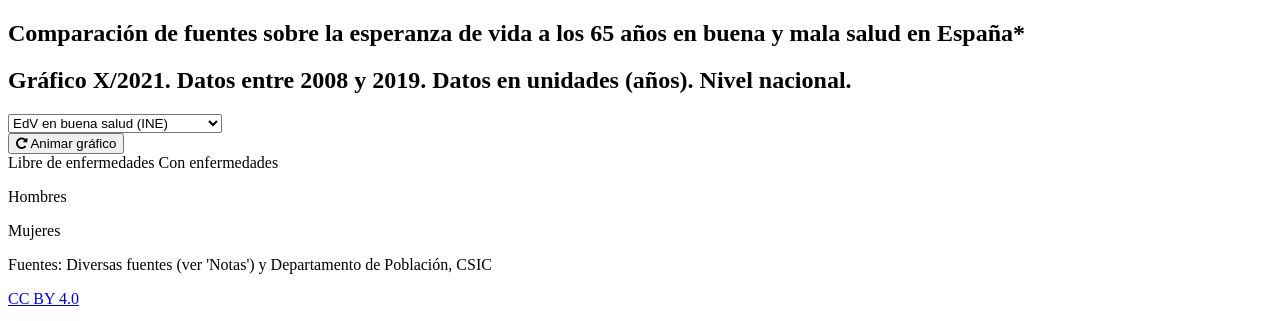
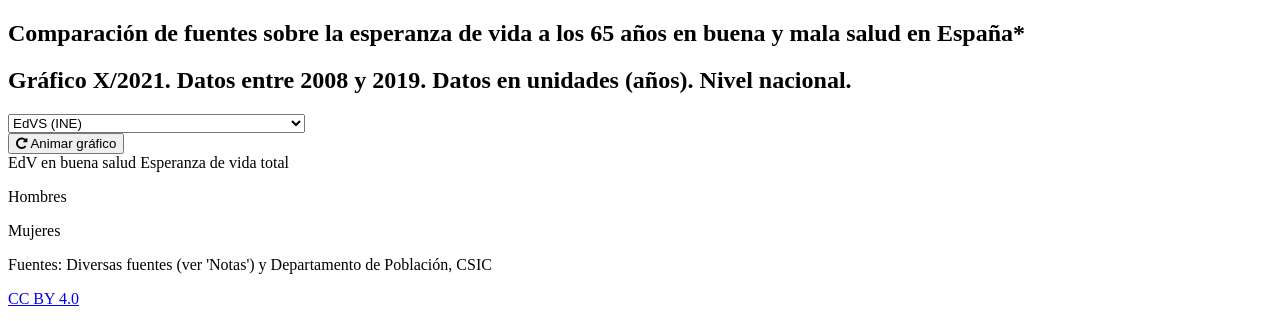
Before and after one commit to EnvejecimientoEnRed/longevidad_edv-saludable_barras, a website: page pre/template.html in a window 1280 px wide. Shown: the top 321 px of the page. Drawn offline with Linux system fonts and the light colour scheme; a script that the page names is missing.

Commit message:
Primeros cambios conceptuales

```diff
--- a/pre/css/main.scss
+++ b/pre/css/main.scss
@@ -239,7 +239,7 @@ body, button {
                     background-color: #78bb6e;
                 }
                 &.second::before {
-                    background-color: #6f0910;
+                    background: linear-gradient(to right, #78bb6e 0%, #78bb6e 50%, #6f0910 50%, #6f0910 100%);
                 }
 
             }
@@ -363,6 +363,9 @@ body, button {
         font-weight: 700;
         margin-bottom: 8px;
     }
+    &__subheader {
+
+    }
     &__paragraph {
         font-size: 0.9em;
         line-height: 1.25em;
@@ -468,7 +471,7 @@ body, button {
     opacity: 0;
 
     width: auto;
-    max-width: 135px;
+    max-width: 180px;
     height: auto;
     padding: 8px;
     background-color: #F4F4F4;
--- a/pre/js/main.js
+++ b/pre/js/main.js
@@ -239,7 +239,7 @@ function menChart(data) {
             let html = `<p class="chart__tooltip--title">${d.data.anio}</p>
                 <p class="chart__tooltip--text">EdV total: ${total.toFixed(1).replace('.',',')} años</p>
                 <p class="chart__tooltip--text">EdV en buena salud: ${d.data.hombres_saludable.toFixed(1).replace('.',',')} años</p>
-                <p class="chart__tooltip--text">EdV en mala salud: ${d.data.hombres_no_saludable.toFixed(1).replace('.',',')} años</p>`;
+                <p class="chart__tooltip--text">EdV con discapacidad y/o enfermedades: ${d.data.hombres_no_saludable.toFixed(1).replace('.',',')} años</p>`;
 
             tooltip.html(html);
 
@@ -350,7 +350,7 @@ function womenChart(data) {
             let html = `<p class="chart__tooltip--title">${d.data.anio}</p>
                 <p class="chart__tooltip--text">EdV total: ${total.toFixed(1).replace('.',',')} años</p>
                 <p class="chart__tooltip--text">EdV en buena salud: ${d.data.mujeres_saludable.toFixed(1).replace('.',',')} años</p>
-                <p class="chart__tooltip--text">EdV en mala salud: ${d.data.mujeres_no_saludable.toFixed(1).replace('.',',')} años</p>`;
+                <p class="chart__tooltip--text">EdV con discapacidad y/o enfermedades: ${d.data.mujeres_no_saludable.toFixed(1).replace('.',',')} años</p>`;
 
             tooltip.html(html);
 
--- a/pre/template.html
+++ b/pre/template.html
@@ -24,14 +24,14 @@
                     <div class="chart__options">
                         <div class="chart__options--filter">
                             <div class="b-custom-select">
-                                <div class="custom-select" style="width:240px;">
+                                <div class="custom-select" style="width:300px;">
                                     <select>
-                                      <option value="0">EdV en buena salud (INE)</option>
-                                      <option value="ine_tipo">EdV en buena salud (INE)</option>
-                                      <option value="echo-dfle_tipo">Discapacidad (ECHO)</option>
-                                      <option value="echo-chrdfle_tipo">Enfermedades crónicas (ECHO)</option>
-                                      <option value="renteria-plos_tipo">Zueras y Renteria (PLOS ONE)</option>
-                                      <option value="renteria-ced_tipo">Zueras y Renteria (CED)</option>
+                                      <option value="0">EdVS (INE)</option>
+                                      <option value="ine_tipo">EdVS (INE)</option>
+                                      <option value="echo-dfle_tipo">EdVS libre de discapacidad (ECHO)</option>
+                                      <option value="echo-chrdfle_tipo">EdVS libre de enfermedades crónicas (ECHO)</option>
+                                      <option value="renteria-plos_tipo">EdVS libre de enfermedades (PLOS ONE)</option>
+                                      <option value="renteria-ced_tipo">EdVS libre de enfermedades (CED)</option>
                                     </select>
                                </div>
                             </div>
@@ -44,8 +44,8 @@
                         </div>
                     </div>
                     <div class="chart__legend">
-                        <span class="chart__legend--item first">Libre de enfermedades</span>
-                        <span class="chart__legend--item second">Con enfermedades</span>
+                        <span class="chart__legend--item first">EdV en buena salud</span>
+                        <span class="chart__legend--item second">Esperanza de vida total</span>
                     </div>
                 </div>
                 <div class="chart__viz">
@@ -74,7 +74,7 @@
                 <div class="b-title">
                     <h1 class="title">Notas adicionales al gráfico</h1>
                 </div>
-                <p class="text__paragraph">Aquí mostramos las diferencias metodológicas entre las distintas fuentes</p>
+                <p class="text__paragraph">Las fuentes utilizan la misma metodología pero difieren en los indicadores de salud xxxxx.</p>
                 <p class="text__header">INE/EUROSTAT</p>
                 <p class="text__paragraph">Aquí hablamos de la encuesta SILC de EUROSTAT, que ofrece información sobre los años en buena salud.</p>
                 <p class="text__paragraph">Y de la Tabla de Mortalidad del INE, donde cogemos la información sobre esperanza de vida.</p>
```
Also changed, not shown: docs/index.html (+1 -1 lines), pre/css/main.css (added), 4 other files.
